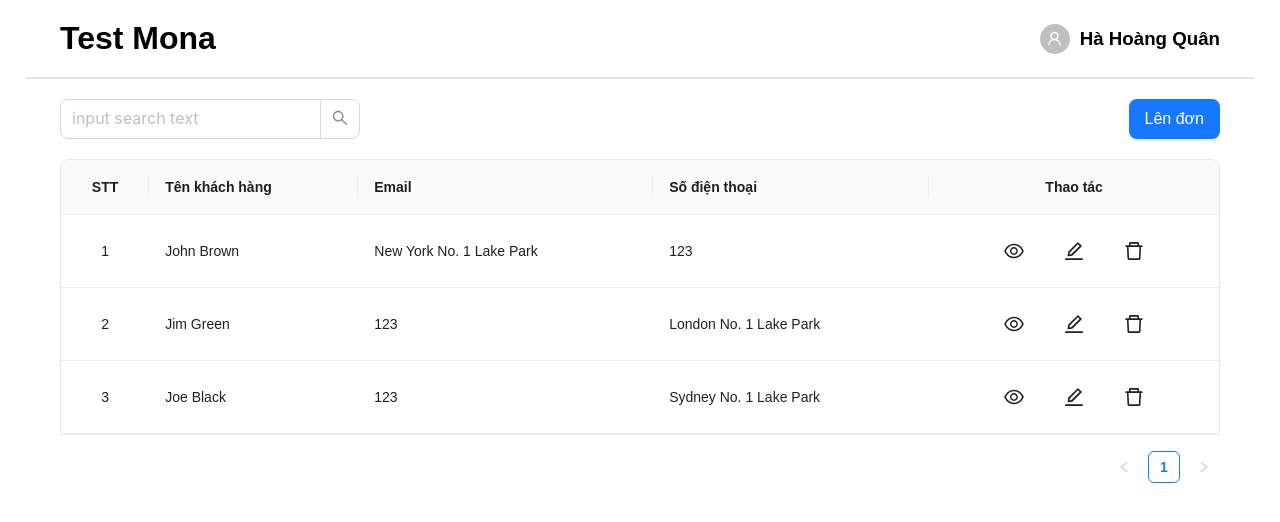
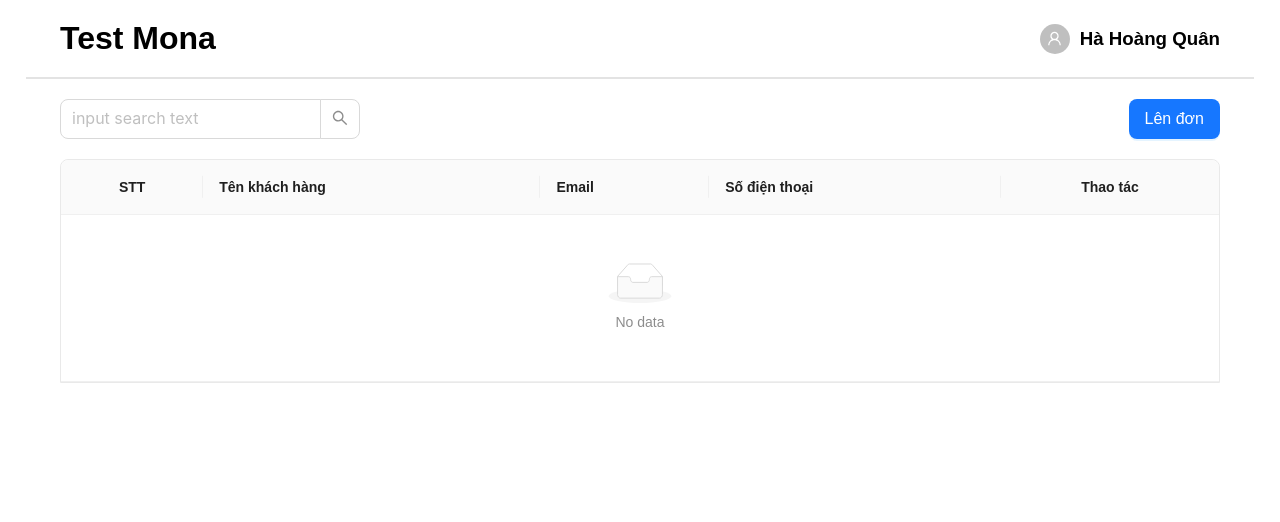
Before and after one commit to Quinn28022003/test-mona, a React (Vite) app: page / in a window 1280 px wide. Shown: the top 522 px of the page. Built offline with nearby package versions, Linux system fonts and the light colour scheme.

Commit message:
[006] feat: create state list orders

```diff
--- a/src/component/create-order/create-order.tsx
+++ b/src/component/create-order/create-order.tsx
@@ -1,10 +1,11 @@
 import { Col, Form, Input, Modal, Radio, RadioChangeEvent, Row, Select, SelectProps } from 'antd';
-import { useState } from 'react';
+import { useEffect, useState } from 'react';
 import { v4 as uuidv4 } from 'uuid';
 
 import { EPaymentType } from '../../types/enums/order.enum';
 import { IItem } from '../../types/interfaces/product.interface';
 import TableProducts from '../table-products/table-products';
+import { order } from '../../types/interfaces/order.interface';
 
 const options: IItem[] = [];
 
@@ -27,11 +28,12 @@ const sharedProps: SelectProps = {
 interface ICreateOrder {
     isOpen: boolean;
     toogle: () => void;
+    setListOrders: React.Dispatch<React.SetStateAction<order[]>>
 }
 
 const CreateOrder = (props: ICreateOrder) => {
 
-    const { isOpen, toogle } = props;
+    const { isOpen, toogle, setListOrders } = props;
 
     const [value, setValue] = useState([]);
     const [paymentMethod, setPaymentMethod] = useState<EPaymentType>();
@@ -43,10 +45,15 @@ const CreateOrder = (props: ICreateOrder) => {
     };
 
     const onFinish = (values: any) => {
-        console.log(values);
+        setListOrders(prev => [...prev, values]);
+        toogle();
     };
 
     const onChangeRadio = (e: RadioChangeEvent) => setPaymentMethod(e?.target?.value)
+
+    useEffect(() => {
+        if (!isOpen) form.resetFields();
+    }, [isOpen])
 
     return (
         <Modal
--- a/src/component/table/table.tsx
+++ b/src/component/table/table.tsx
@@ -8,37 +8,13 @@ import { EPaymentType } from '../../types/enums/order.enum';
 
 interface ITable {
     toogleCreateOrder: () => void;
+    data: order[];
 }
 
-const data: order[] = [
-    {
-        id: '1',
-        customer: 'John Brown',
-        phoneNumber: '123',
-        email: 'New York No. 1 Lake Park',
-        paymentMethod: EPaymentType.CASH,
-        amountPaid: 10000
-    },
-    {
-        id: '2',
-        customer: 'Jim Green',
-        email: '123',
-        phoneNumber: 'London No. 1 Lake Park',
-        paymentMethod: EPaymentType.CREDITCARD,
-        amountPaid: 12000
-    },
-    {
-        id: '3',
-        customer: 'Joe Black',
-        email: '123',
-        phoneNumber: 'Sydney No. 1 Lake Park',
-        paymentMethod: EPaymentType.CREDITCARD,
-        amountPaid: 110000
-    },
-];
+
 
 const Table = (props: ITable) => {
-    const { toogleCreateOrder } = props;
+    const { toogleCreateOrder, data } = props;
 
     const columns = generateColumns();
 
--- a/src/layout/home.tsx
+++ b/src/layout/home.tsx
@@ -1,23 +1,30 @@
 import { useState } from "react"
 import CreateOrder from "../component/create-order/create-order"
-import Header from "../component/header/header"
-import Table from "../component/table/table"
+import Header from "../component/header/header";
+import Table from "../component/table/table";
+import { EPaymentType } from "../types/enums/order.enum";
+import { order } from "../types/interfaces/order.interface";
 
 const Home = () => {
 
+    const [listOrders, setListOrders] = useState<order[]>([]);
     const [isOpenCreateOrder, setIsOpenCreateOrder] = useState<boolean>(false);
+
     const toogleCreateOrder = () => setIsOpenCreateOrder(!isOpenCreateOrder);
 
     return (
         <>
             <Header />
+
             <Table
                 toogleCreateOrder={toogleCreateOrder}
+                data={listOrders}
             />
 
             <CreateOrder
                 isOpen={isOpenCreateOrder}
                 toogle={toogleCreateOrder}
+                setListOrders={setListOrders}
             />
         </>
     )
```
